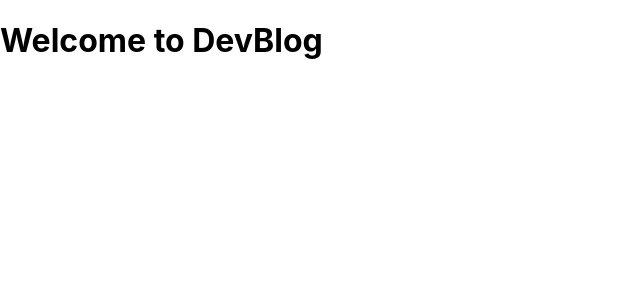
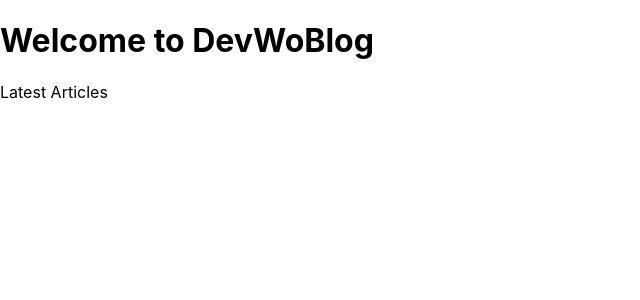
Before and after one commit to Nlopez4/blog-app, a React (Create React App) app: page / in a window 1280 px wide. Shown: the top 300 px of the page, without its empty margins (0-640 px from the left). Built offline with nearby package versions, Linux system fonts and the light colour scheme.

Commit message:
added folders, created a simple blog page

```diff
--- a/src/App.js
+++ b/src/App.js
@@ -1,9 +1 @@
 import React from 'react';
-
-function Welcome() {
-  return (
-    <h1>Welcome to DevBlog </h1>
-  );
-}
-
-export default Welcome;
--- /dev/null
+++ b/src/components/Welcome/index.js
@@ -0,0 +1,14 @@
+import React from "react";
+import "./styles.css";
+
+
+function Welcome() {
+    return (
+        <div>
+        <h1>Welcome to DevWoBlog</h1>
+        <p>Latest Articles</p>
+        </div>
+    );
+};
+
+export default Welcome;
--- a/src/index.js
+++ b/src/index.js
@@ -1,7 +1,7 @@
 import React from 'react';
 import ReactDOM from 'react-dom';
 import './index.css';
-import Welcome from './App';
+import Welcome from './components/Welcome';
 import reportWebVitals from './reportWebVitals';
 
 ReactDOM.render(
```
Also changed, not shown: src/components/SearchBar/index.js (added), src/components/SearchBar/styles.css (added), src/components/Welcome/styles.css (added).
